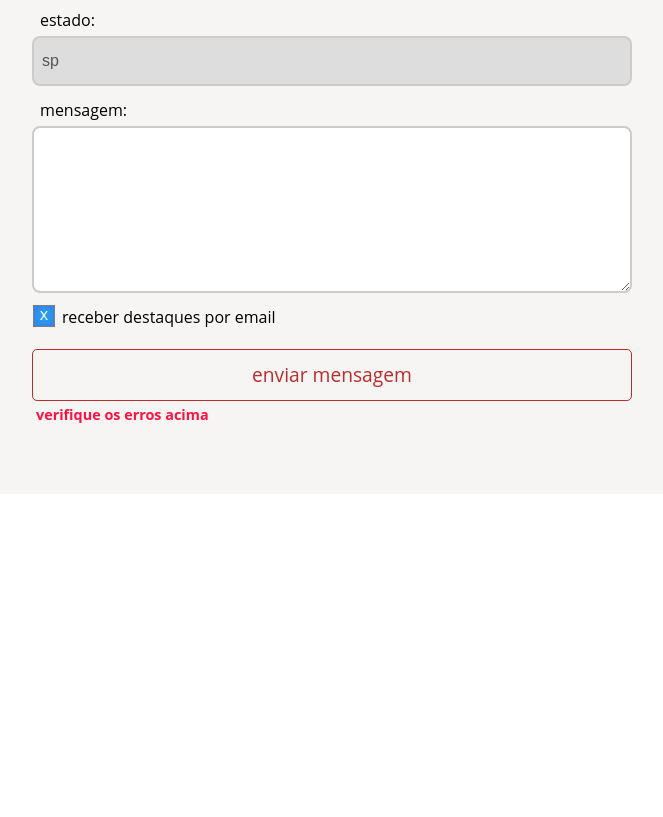
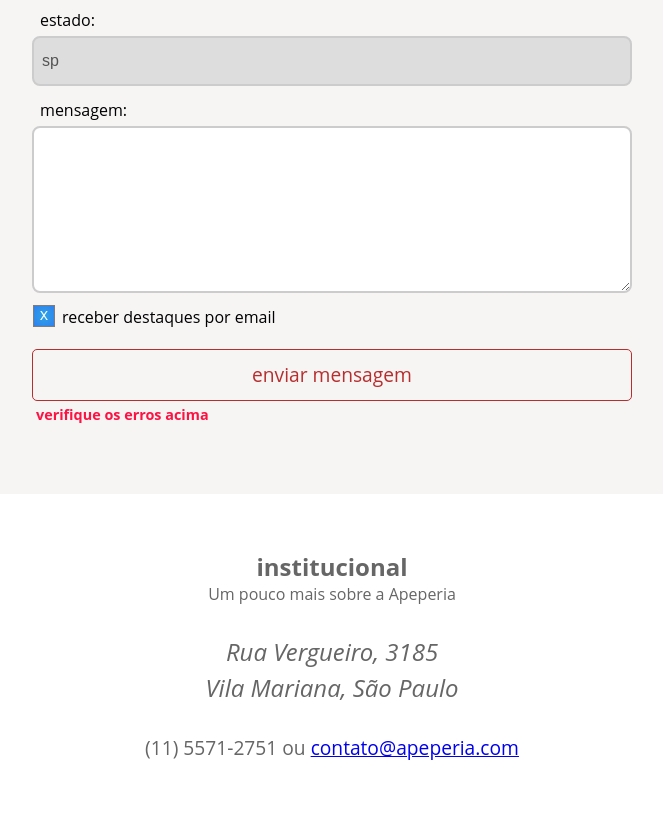
Before and after one commit to lucasmaieski/apeperia, a plain HTML site: page index.html in a window 1280 px wide. Shown: the part 3846-4663 px from the top of the page, without its empty margins (308-971 px from the left). Before the commit the page ends 4340 px from the top, so only its background shows below. Drawn offline with Linux system fonts and the light colour scheme.

Commit message:
conclusao

```diff
--- a/index.html
+++ b/index.html
@@ -322,6 +322,19 @@
           </form>
         </div>
 </section>
+
+<section class="secaoInstitucional">
+        <div class="container">
+          <h2 class="tituloPadrao">institucional</h2>
+          <div class="secaoInstitucional-coluna">
+            <p>Um pouco mais sobre a Apeperia</p>
+            <address class="secaoInstitucional-endereco">
+              Rua Vergueiro, 3185 <br> Vila Mariana, São Paulo</address>
+            <p class="secaoInstitucional-telefone">
+              (11) 5571-2751 ou <a href="#"> contato@apeperia.com</a></p>
+          </div>
+        </div>
+      </section>
     </main>
 
     <footer class="rodape">
--- a/style.css
+++ b/style.css
@@ -617,3 +617,16 @@ main {
   transform: translateY(112%) scale(.65);
   background-image: url(validacao-erro.png);
 }
+.secaoInstitucional {
+  color: #666;
+  text-align: center;
+}
+.secaoInstitucional-endereco {
+  font-size: 1.5em;
+  font-style: italic;
+  line-height: 1.5;
+  margin: 1.2em 0;
+}
+.secaoInstitucional-telefone {
+  font-size: 1.2em;
+}
```
